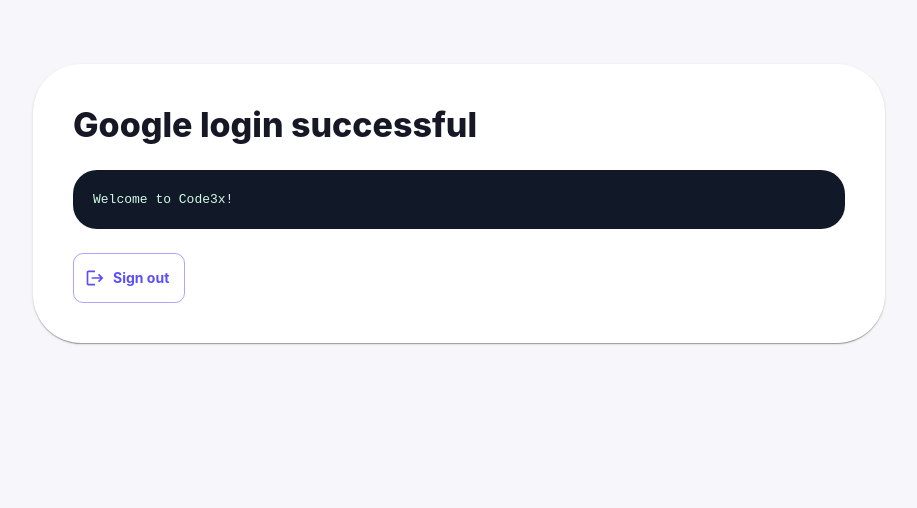
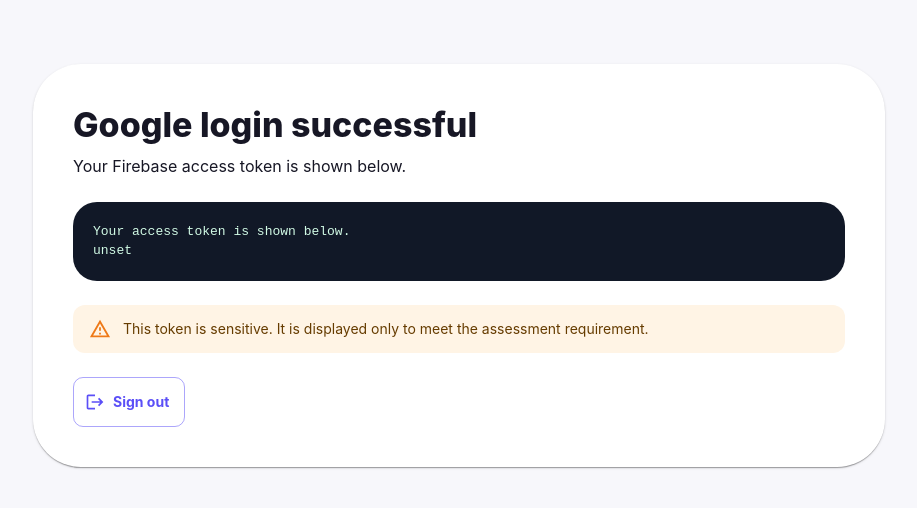
Before and after one commit to YoonusAnees/Code3X_Assessment, a React (Vite) app in the folder Login-Form/: page /token in a window 1280 px wide. Shown: the top 508 px of the page, without its empty margins (181-1098 px from the left). Built offline with nearby package versions, Linux system fonts and the light colour scheme; no server answers; sample sign-in values are in the browser's storage.

Commit message:
feat (Completed Deployemnet)

```diff
--- a/Login-Form/src/pages/TokenPage.tsx
+++ b/Login-Form/src/pages/TokenPage.tsx
@@ -18,6 +18,7 @@
 export function TokenPage() {
   const navigate = useNavigate();
 
+  const [token, setToken] = useState("");
   const [isLoading, setIsLoading] = useState(true);
   const [error, setError] = useState("");
 
@@ -31,6 +32,8 @@
       }
 
       try {
+        const firebaseToken = await user.getIdToken();
+        setToken(firebaseToken);
       } catch {
         setError("The access token could not be loaded.");
       } finally {
@@ -74,6 +77,10 @@
               <Typography variant="h4" sx={{ fontWeight: 800 }}>
                 Google login successful
               </Typography>
+
+              <Typography color="text.secondary" sx={{ marginTop: 1 }}>
+                Your Firebase access token is shown below.
+              </Typography>
             </Box>
 
             {isLoading ? (
@@ -104,9 +111,16 @@
                   fontSize: 13,
                 }}
               >
-                Welcome to Code3x!
+                Your access token is shown below.
+                <br />
+                {token}
               </Box>
             )}
+
+            <Alert severity="warning">
+              This token is sensitive. It is displayed only to meet the
+              assessment requirement.
+            </Alert>
 
             <Button
               variant="outlined"
```
